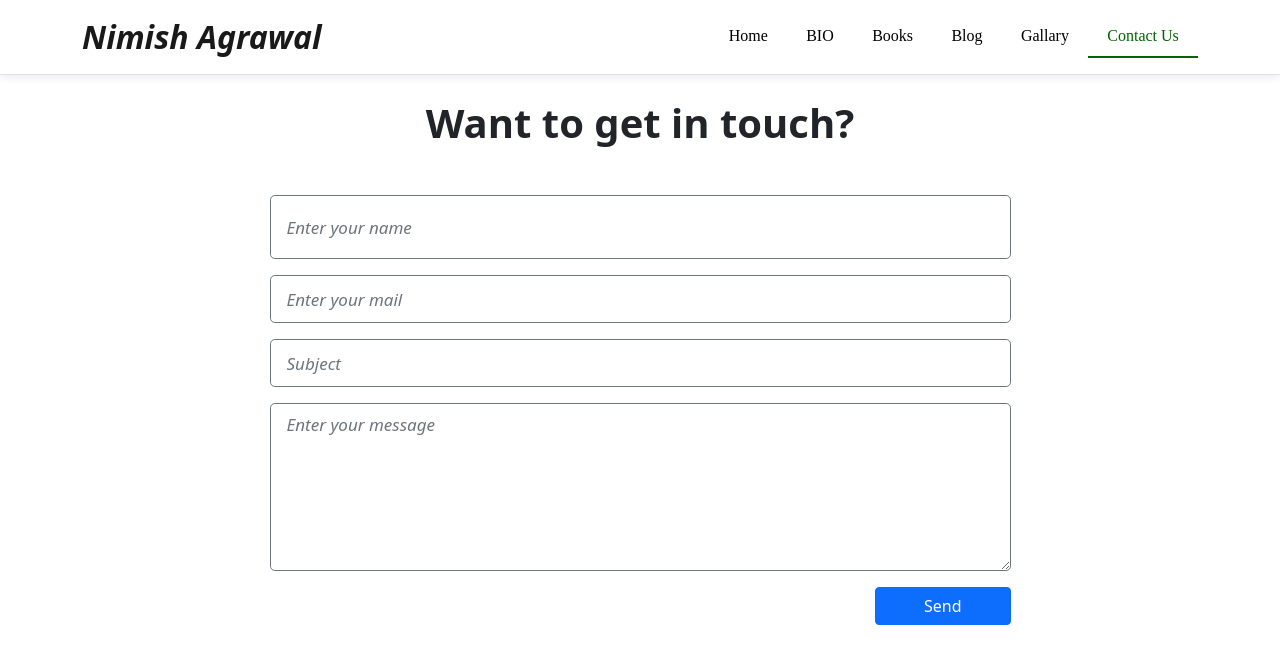
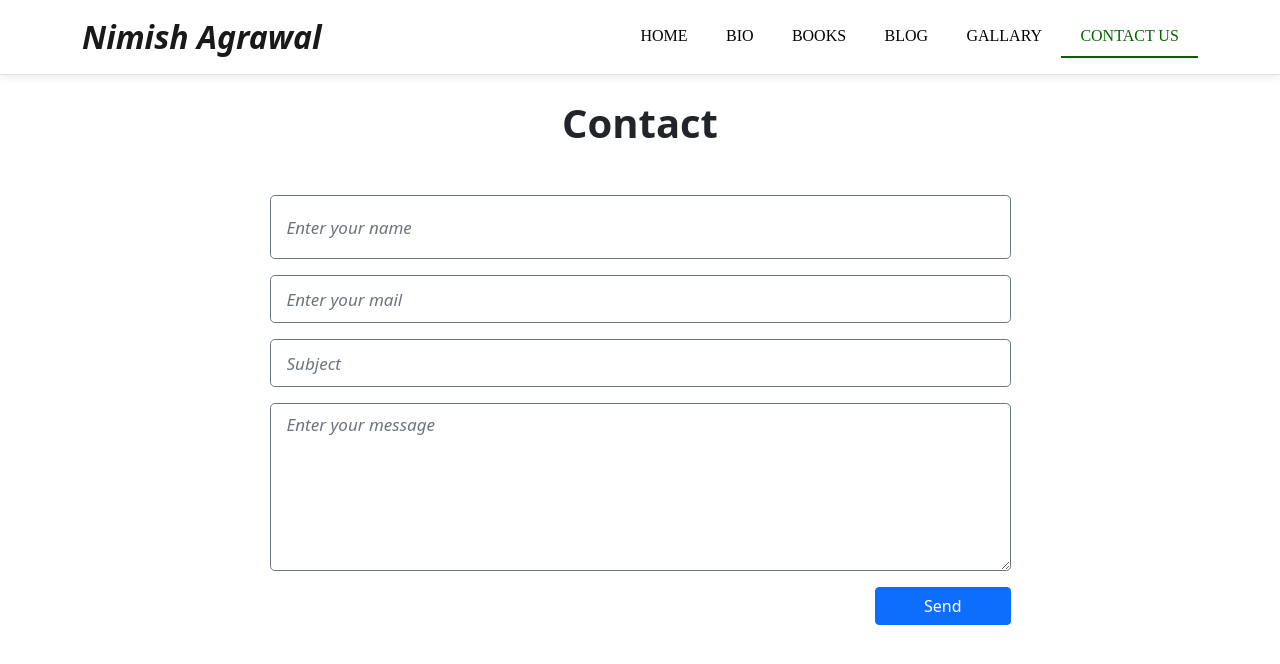
Before and after one commit to ajaydewangan215/nimishagrawal.in, a React (Create React App) app: page /contact in a window 1280 px wide. Shown: the top 664 px of the page. Built offline with nearby package versions, Linux system fonts and the light colour scheme.

Commit message:
change Contact and menu text-transform

```diff
--- a/src/App.css
+++ b/src/App.css
@@ -16,6 +16,7 @@
     font-weight: 500;
     transition: all 0.2s;
     color: #000000;
+    text-transform: uppercase;
 }
 
 #header .activeRoute{
--- a/src/Contact.jsx
+++ b/src/Contact.jsx
@@ -71,7 +71,7 @@ const Contact = () => {
                 <div className="container py-4 text-md-center text-lg-center">
                     <div className="contacts-main w-75 mx-auto px-md-5 px-lg-5">
                         <div className="title-section">
-                            <h1 className="mb-md-5 mb-4 fw-bold text-sm-center">Want to get in touch?</h1>
+                            <h1 className="mb-md-5 mb-4 fw-bold text-sm-center">Contact</h1>
                         </div>
                         <span id="alert-message" className="text-success fw-bold"></span>
                         <form id="contact-form" method="POST" onSubmit={submitAction}>
```
Also changed, not shown: 1 other file (tests, documents, lock files or other folders).
